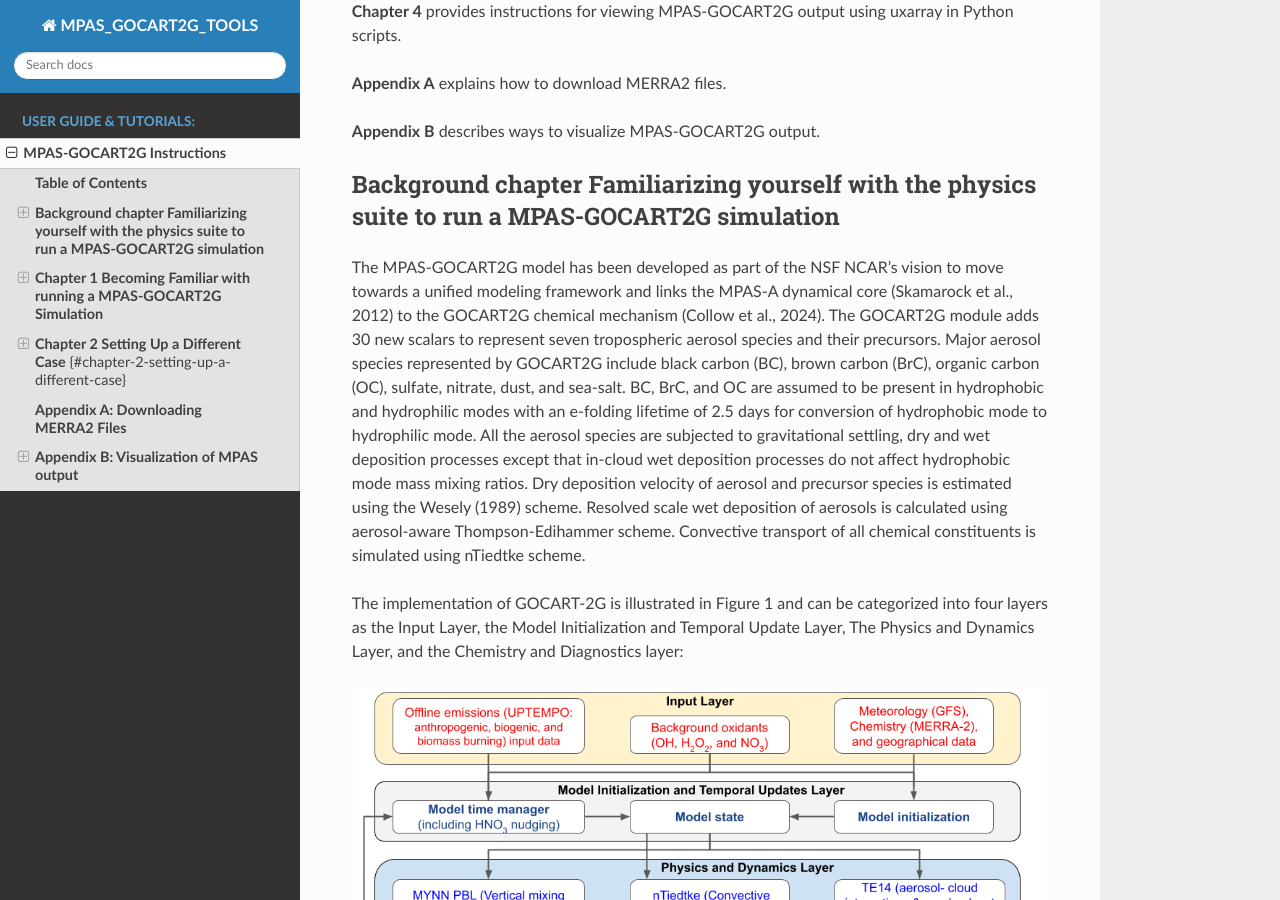
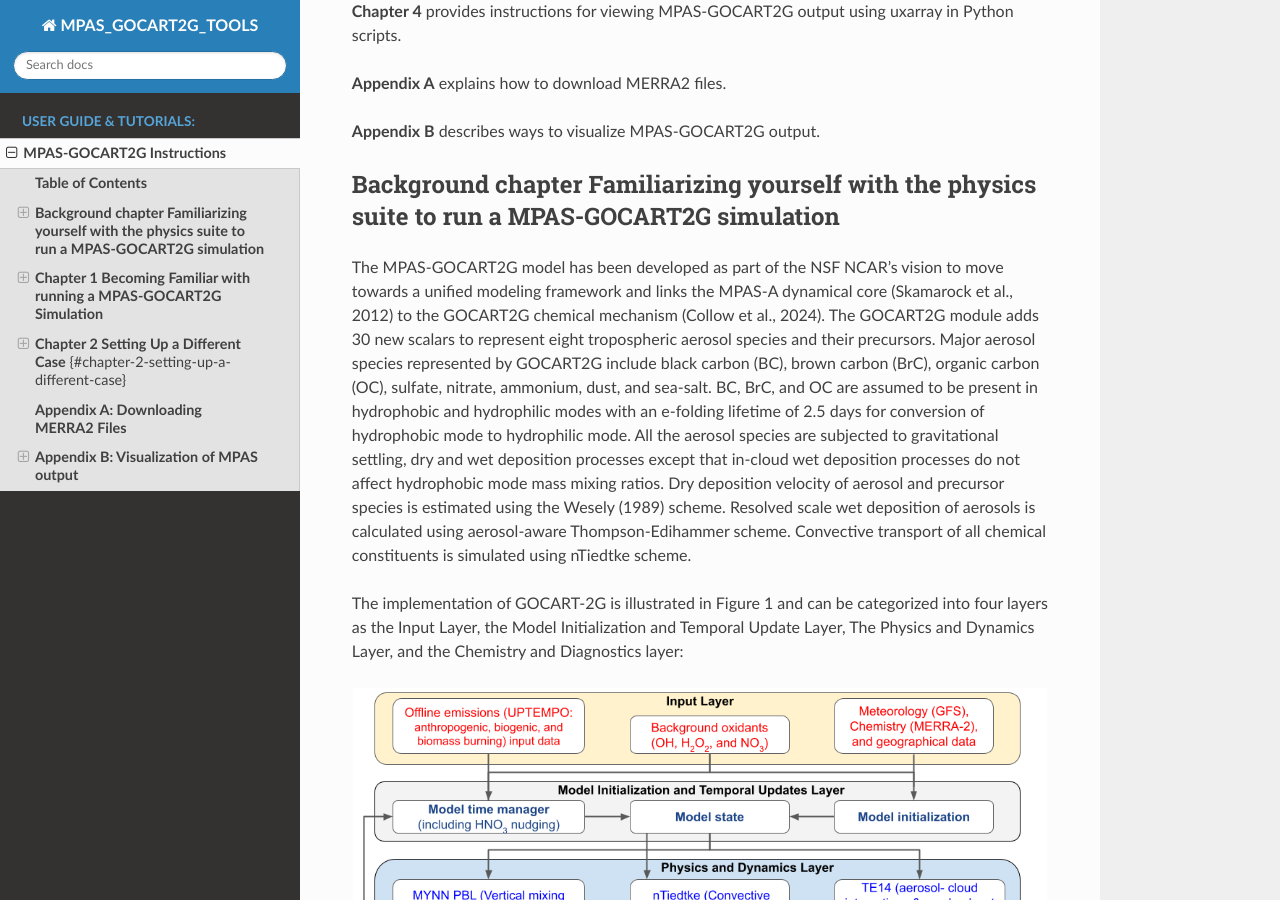
Before and after one commit to flacey19/MPAS_GOCART2G_TOOLS, a Sphinx documentation site: the page built from docs/tutorial.md, in a window 1280 px wide and 900 px high, scrolled down 696 px. Built offline with Sphinx 7.4.7 and the Read the Docs theme 3.1.0, drawn with Linux system fonts in a browser that asks for light colours.

Commit message:
I made a couple of changes just for testing. Please confirm if you see the changes.

```diff
--- a/docs/tutorial.md
+++ b/docs/tutorial.md
@@ -22,7 +22,7 @@ These instructions combine information from both the <a href="https://www2.mmm.u
 
 ## **Background chapter Familiarizing yourself with the physics suite to run a MPAS-GOCART2G simulation**
 
-The MPAS-GOCART2G model has been developed as part of the NSF NCAR’s vision to move towards a unified modeling framework and links the MPAS-A dynamical core (Skamarock et al., 2012) to the GOCART2G chemical mechanism (Collow et al., 2024). The GOCART2G module adds 30 new scalars to represent seven tropospheric aerosol species and their precursors. Major aerosol species represented by GOCART2G include black carbon (BC), brown carbon (BrC), organic carbon (OC), sulfate, nitrate, dust, and sea-salt. BC, BrC, and OC are assumed to be present in hydrophobic and hydrophilic modes with an e-folding lifetime of 2.5 days for conversion of hydrophobic mode to hydrophilic mode. All the aerosol species are subjected to gravitational settling, dry and wet deposition processes except that in-cloud wet deposition processes do not affect hydrophobic mode mass mixing ratios. Dry deposition velocity of aerosol and precursor species is estimated using the Wesely (1989) scheme. Resolved scale wet deposition of aerosols is calculated using aerosol-aware Thompson-Edihammer scheme. Convective transport of all chemical constituents is simulated using nTiedtke scheme.
+The MPAS-GOCART2G model has been developed as part of the NSF NCAR’s vision to move towards a unified modeling framework and links the MPAS-A dynamical core (Skamarock et al., 2012) to the GOCART2G chemical mechanism (Collow et al., 2024). The GOCART2G module adds 30 new scalars to represent eight tropospheric aerosol species and their precursors. Major aerosol species represented by GOCART2G include black carbon (BC), brown carbon (BrC), organic carbon (OC), sulfate, nitrate, ammonium, dust, and sea-salt. BC, BrC, and OC are assumed to be present in hydrophobic and hydrophilic modes with an e-folding lifetime of 2.5 days for conversion of hydrophobic mode to hydrophilic mode. All the aerosol species are subjected to gravitational settling, dry and wet deposition processes except that in-cloud wet deposition processes do not affect hydrophobic mode mass mixing ratios. Dry deposition velocity of aerosol and precursor species is estimated using the Wesely (1989) scheme. Resolved scale wet deposition of aerosols is calculated using aerosol-aware Thompson-Edihammer scheme. Convective transport of all chemical constituents is simulated using nTiedtke scheme.
 
 The implementation of GOCART-2G is illustrated in Figure 1 and can be categorized into four layers as the Input Layer, the Model Initialization and Temporal Update Layer, The Physics and Dynamics Layer, and the Chemistry and Diagnostics layer:
 
```
